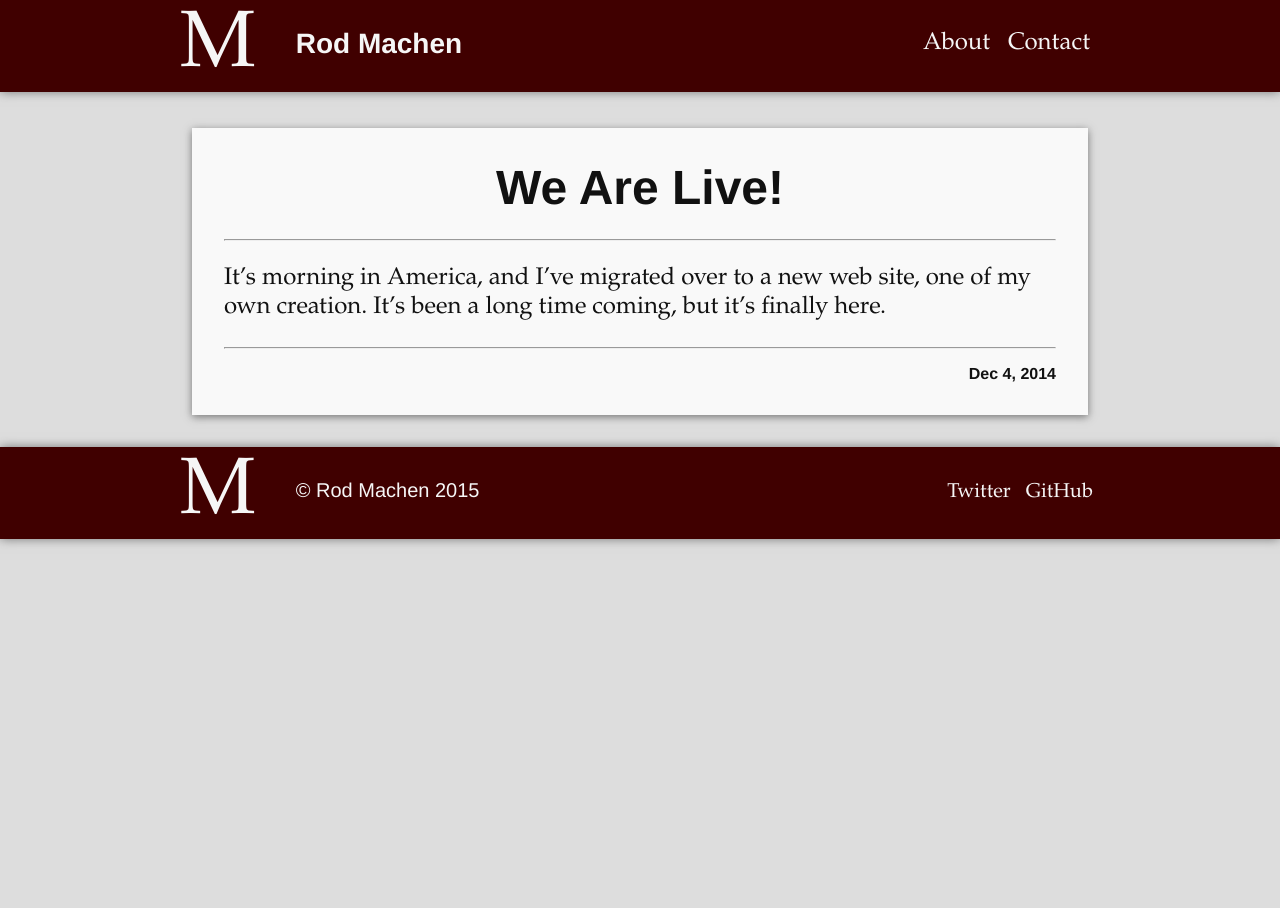
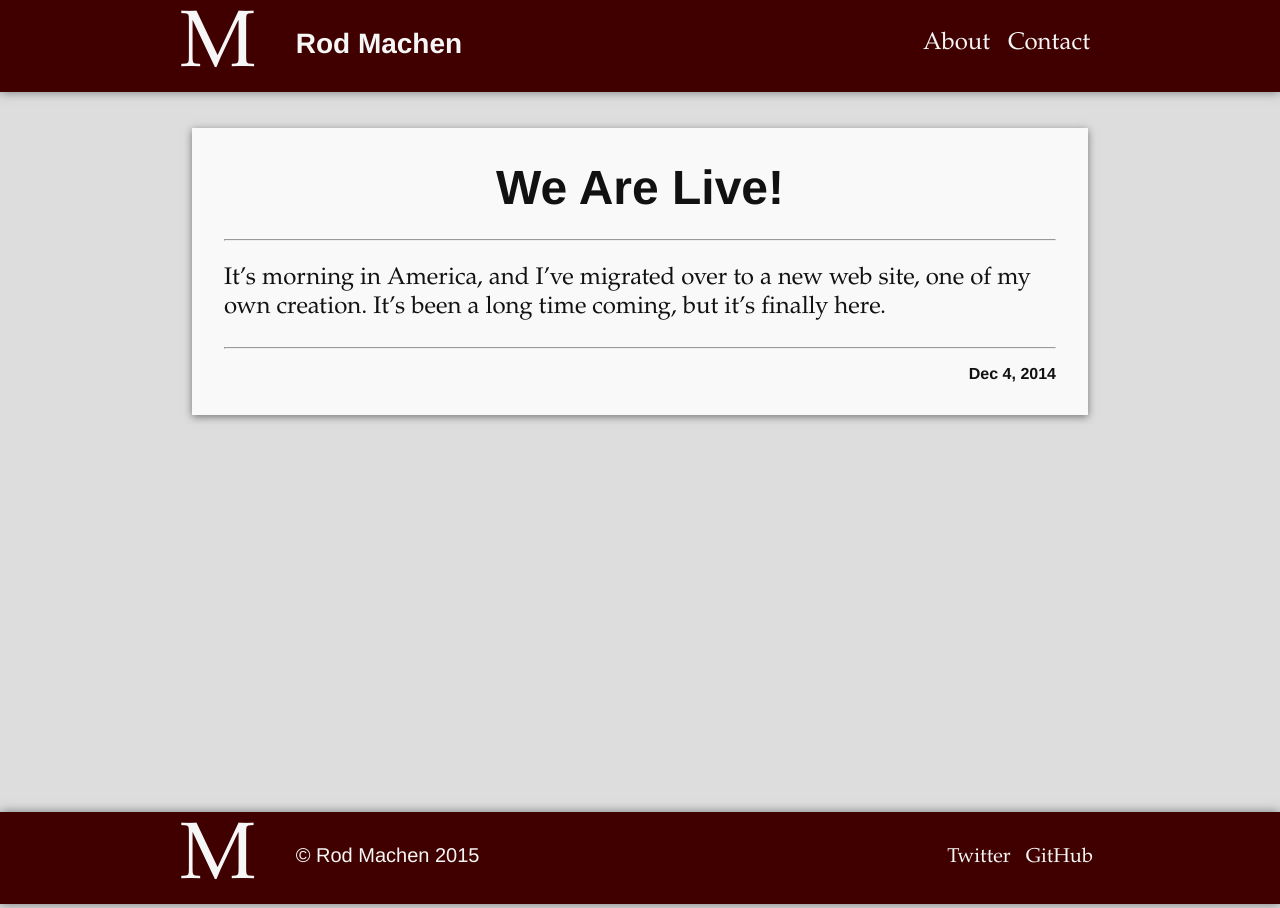
Before and after one commit to rodmachen/rodmachen.github.io, a Jekyll site: the page built from _posts/2014-12-04-we-are-live.md, in a window 1280 px wide. Built offline with Jekyll 4.4.1, drawn with Linux system fonts in a browser that asks for light colours; nearby versions of some CDN libraries.

Commit message:
fix sticky footer

```diff
--- a/_includes/footer.html
+++ b/_includes/footer.html
@@ -1,13 +1,18 @@
 <header class="site-header">
 
 <div class="wrapper">
-  <div><a href="/"><h1 class="logo">M</h1></a></div>
-  <div><a href="/"><h1 class="footer-name">&copy Rod Machen 2015</h1></a></div>
+  <div><a href="/"><h1 class="logo hidden-small">M</h1></a></div>
+  <div><a href="/"><h1 class="footer-name hidden-small">&copy Rod Machen 2015</h1></a></div>
   <div class="nav-right">
     <!-- <div><a href="javascript:void(0)"><h1 class="footer-nav">Linkedin</h1></a></div> -->
-    <div><a href="https://github.com/rodmachen" target="blank"><h1 class="footer-nav">GitHub</h1></a></div>
-    <div><a href="https://twitter.com/rod_machen" target="blank"><h1 class="footer-nav">Twitter</h1></a></div>
+    <div><a href="https://github.com/rodmachen" target="blank"><h1 class="footer-nav hidden-small">GitHub</h1></a></div>
+    <div><a href="https://twitter.com/rod_machen" target="blank"><h1 class="footer-nav hidden-small">Twitter</h1></a></div>
   </div>
+
 </div>
-
+  <div class="footer-mobile">
+		<a href="/about" class="hidden-large"><h1 class="footer-nav">About</h1></a>
+		<a href="/contact" class="hidden-large"><h1 class="footer-nav">Contact</h1></a>
+		<h1 class="footer-nav hidden-large">&copy 2015</h1>
+  </div>
 </header>
--- a/_includes/header.html
+++ b/_includes/header.html
@@ -3,7 +3,7 @@
 <div class="wrapper">
   <div><a href="/"><h1 class="logo">M</h1></a></div>
   <div><a href="/"><h1 class="header-name">Rod Machen</h1></a></div>
-  <div class="nav-right">
+  <div class="nav-right hidden-small">
     <!-- <div><a href="javascript:void(0)"><h1 class="header-nav">Projects</h1></a></div> -->
     <!-- <div><a href="javascript:void(0)"><h1 class="header-nav">Categories</h1></a></div> -->
     <div><a href="/contact"><h1 class="header-nav">Contact</h1></a></div>
--- a/css/main.scss
+++ b/css/main.scss
@@ -18,7 +18,9 @@ $brand-color:      #400000;
 @import
         "syntax-highlighting"
 ;
-
+html {
+	height: 100%;
+}
 body {
 	height: 100%;
 	color: $text-color;
@@ -53,6 +55,7 @@ body {
 	height: 92px;
 	color: $background-color;
 	clear: both;
+	text-align: center;
 }
 
 .logo {
@@ -100,10 +103,6 @@ body {
 	float: right;
 	width: 400px;
 	padding-right: .75em;
-	@media (max-width: 720px) {
-		// visibility: hidden;
-		display: none;
-	}
 }
 
 .home, .post {
@@ -191,10 +190,8 @@ ul.post-list {
 }
 
 .page-content {
-	// height: 100%;
-	// min-height: calc(100% - 72px);
+	min-height: calc(100vh - 184px);
 	min-width: 100%;
-	// width: 70%;
 	float: left;
 	margin: 0;
 	h2 {
@@ -288,3 +285,24 @@ pre {
 	font-family: "Helvetica Neue",Helvetica,Arial,sans-serif;
 	font-weight: bold;
 }
+
+.hidden-small {
+	@media (max-width: 720px) {
+		display: none;
+	}
+}
+
+.hidden-large {
+	// font-size: 1.5em;
+	float: left;
+	margin-left: .5em;
+	@media (min-width: 720px) {
+		display: none;
+	}
+}
+
+.footer-mobile {
+	display: inline-block;
+	// float: right;
+	// margin: 0 auto;
+}
--- a/css/main2.scss
+++ /dev/null
@@ -1,52 +0,0 @@
----
-# Only the main Sass file needs front matter (the dashes are enough)
----
-@charset "utf-8";
-
-
-
-// Our variables
-$base-font-family: Helvetica, Arial, sans-serif;
-$base-font-size:   16px;
-$small-font-size:  $base-font-size * 0.875;
-$base-line-height: 1.5;
-
-$spacing-unit:     30px;
-
-$text-color:       #111;
-$background-color: #fdfdfd;
-$brand-color:      #2a7ae2;
-
-$grey-color:       #828282;
-$grey-color-light: lighten($grey-color, 40%);
-$grey-color-dark:  darken($grey-color, 25%);
-
-// Width of the content area
-$content-width:    800px;
-
-$on-palm:          600px;
-$on-laptop:        800px;
-
-
-
-// Using media queries with like this:
-// @include media-query($on-palm) {
-//     .wrapper {
-//         padding-right: $spacing-unit / 2;
-//         padding-left: $spacing-unit / 2;
-//     }
-// }
-@mixin media-query($device) {
-    @media screen and (max-width: $device) {
-        @content;
-    }
-}
-
-
-
-// Import partials from `sass_dir` (defaults to `_sass`)
-@import
-        "base",
-        "layout",
-        "syntax-highlighting"
-;
```
Also changed, not shown: index2.html (deleted, +0 -23 lines).
